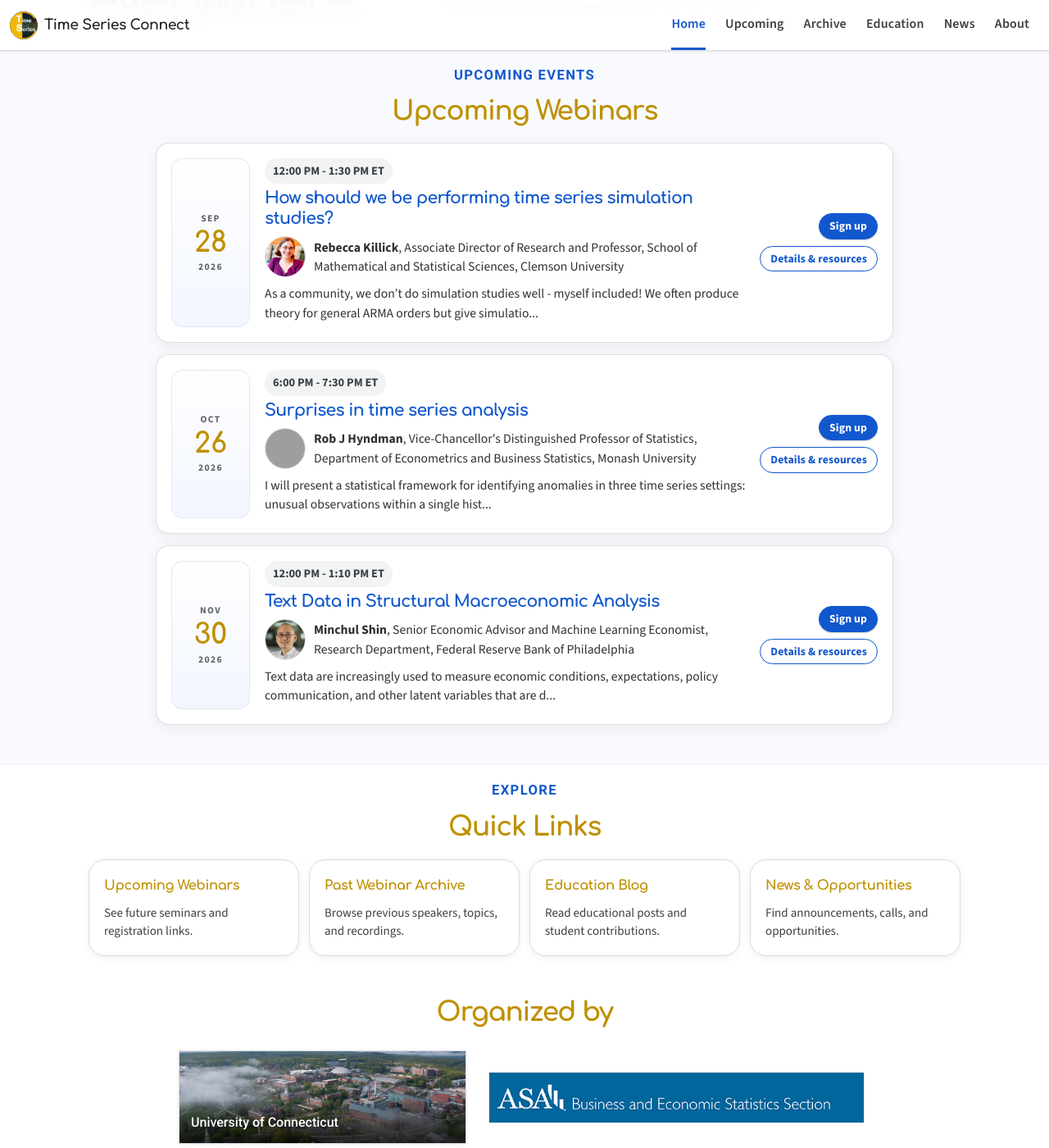
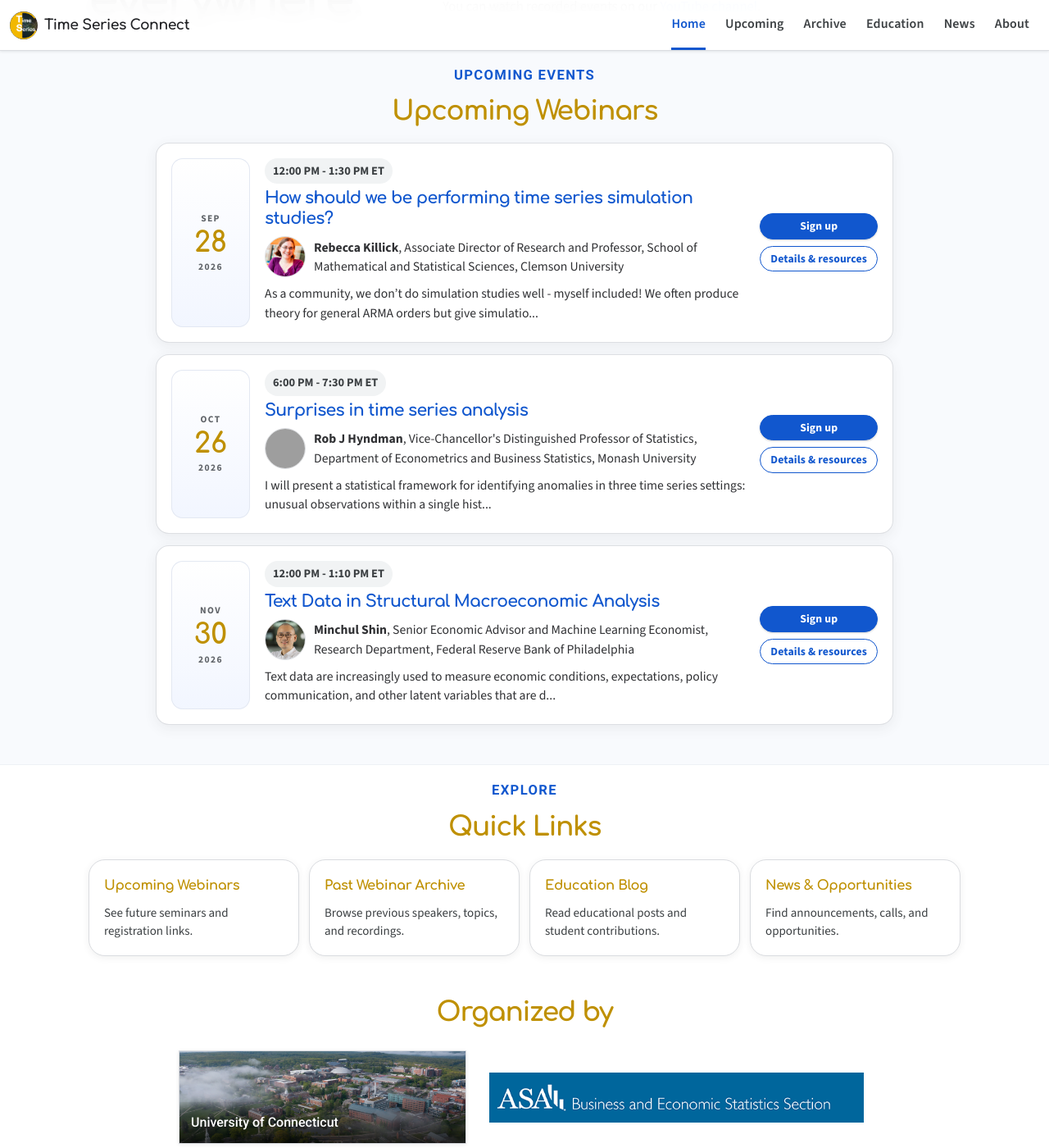
Before and after one commit to yaozheng-stat/time-series-connect, a Jekyll site: the page built from index.md, in a window 1280 px wide and 1400 px high, scrolled down 286 px. Shown: the whole window at 82% size. Built offline with Jekyll 4.4.1, drawn with Linux system fonts in a browser that asks for light colours; grey boxes are pictures that could not be loaded.

Commit message:
adjust button width on home page

```diff
--- a/assets/css/homepage-spacing.css
+++ b/assets/css/homepage-spacing.css
@@ -142,15 +142,15 @@ p,
   grid-row:1 / span 4;
   align-self:center;
   justify-self:end;
-  display:flex;
-  flex-direction:column;
-  align-items:flex-end;
+  display:grid;
+  justify-items:stretch;
+  width:max-content;
   gap:8px;
   margin-top:0;
 }
 
 .home-upcoming-events .upcoming-event-card__actions .google-button{
-  width:auto;
+  width:100%;
   padding:6px 12px;
   font-size:.86rem;
   line-height:1.25;
@@ -292,8 +292,11 @@ p,
   .home-upcoming-events .upcoming-event-card__actions{
     grid-column:1;
     grid-row:auto;
+    display:flex;
     flex-direction:row;
     flex-wrap:wrap;
+    justify-self:start;
+    width:auto;
     margin-top:10px;
   }
 
```
